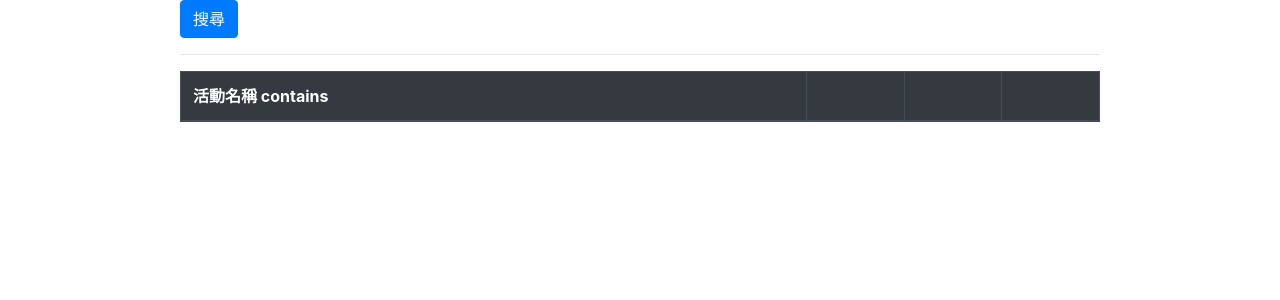
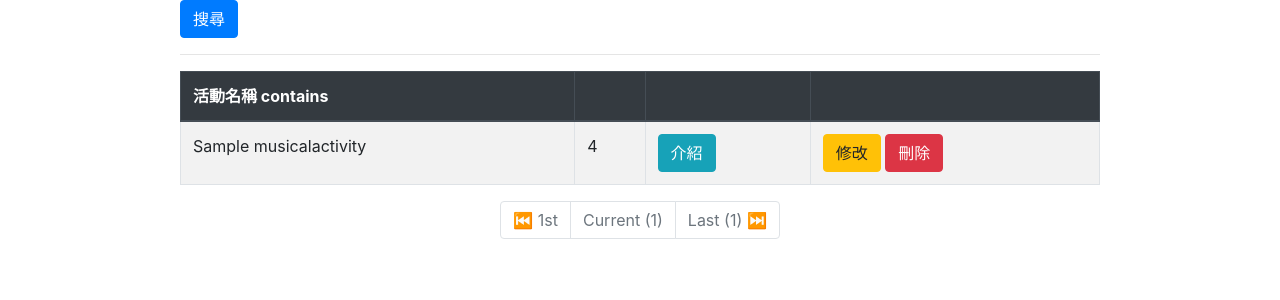
Before and after one commit to yellowsoar/musical_activity_viewer, a Django app: page /operation/ in a window 1280 px wide. Shown: the part 56-356 px from the top of the page. Run offline with Django 5.2, Linux system fonts and the light colour scheme; tables that the repository leaves empty hold one stand-in row (values such as "Sample post"); lists and menus that the app fills with data are empty; some libraries are stand-ins or nearby versions.

Commit message:
feat: pager for operation page

```diff
--- a/src/opendata_tw/templates/operation.html
+++ b/src/opendata_tw/templates/operation.html
@@ -44,4 +44,38 @@
   </tbody>
 </table>
 
+<nav aria-label="Pager">
+  <ul class="pagination justify-content-center">
+    {% if page_obj.has_previous %}
+      <li class="page-item">
+        <a class="page-link" href="?page=1" tabindex="-1">⏮️ 1st</a>
+      </li>
+      <li class="page-item">
+        <a class="page-link" href="?page={{ page_obj.previous_page_number }}" tabindex="-1">◀️ {{ page_obj.previous_page_number }}</a>
+      </li>
+    {% else %}
+      <li class="page-item disabled">
+        <a class="page-link" href="?page=1" tabindex="-1">⏮️ 1st</a>
+      </li>
+    {% endif %}
+
+      <li class="page-item disabled">
+        <a class="page-link" href="" tabindex="-1">Current ({{ page_obj.number }})</a>
+      </li>
+
+    {% if page_obj.has_next %}
+      <li class="page-item">
+        <a class="page-link" href="?page={{ page_obj.next_page_number }}" tabindex="-1">▶️ {{ page_obj.next_page_number }}</a>
+      </li>
+      <li class="page-item">
+        <a class="page-link" href="?page={{ page_obj.paginator.num_pages }}" tabindex="-1">Last ({{ page_obj.paginator.num_pages }}) ⏭️</a>
+      </li>
+    {% else %}
+      <li class="page-item disabled">
+        <a class="page-link" href="?page={{ page_obj.paginator.num_pages }}" tabindex="-1">Last ({{ page_obj.paginator.num_pages }}) ⏭️</a>
+      </li>
+    {% endif %}
+  </ul>
+</nav>
+
 {% endblock %}
--- a/src/opendata_tw/views/activity.py
+++ b/src/opendata_tw/views/activity.py
@@ -1,3 +1,4 @@
+from django.core.paginator import Paginator
 from django.shortcuts import (
     redirect,
     render,
@@ -17,10 +18,21 @@ def activity_operation(request):
         ),
     )
 
+    paginator = Paginator(
+        filter_obj.qs,
+        20,
+    )
+    page = request.GET.get(
+        'page',
+        1,
+    )
+    pagered_queryset = paginator.page(page)
+
     return render(
         request,
         'operation.html',
         {
             'filter': filter_obj,
+            'page_obj': pagered_queryset,
         },
     )
```
